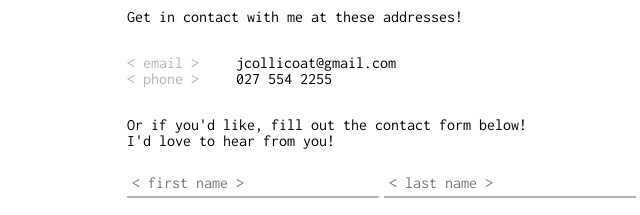
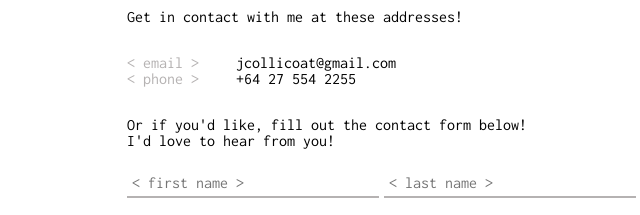
Before and after one commit to jcollicoat/Old-Portfolio, a plain HTML site: page contact.html in a window 1280 px wide. Shown: the part 191-406 px from the top of the page, 257-897 px from the left. Drawn offline with Linux system fonts and the light colour scheme.

Commit message:
Update contact.html

```diff
--- a/contact.html
+++ b/contact.html
@@ -78,7 +78,7 @@
             <span>&nbsp;&nbsp;&nbsp; jcollicoat@gmail.com</span>
             <br>
             <span2>&lt; phone &gt;</span2>
-            <span>&nbsp;&nbsp;&nbsp; 027 554 2255</span>
+            <span>&nbsp;&nbsp;&nbsp; +64 27 554 2255</span>
             <br>
             <p style="margin-top:30px;">Or if you'd like, fill out the contact form below!
                 <br> I'd love to hear from you!</p>
```
